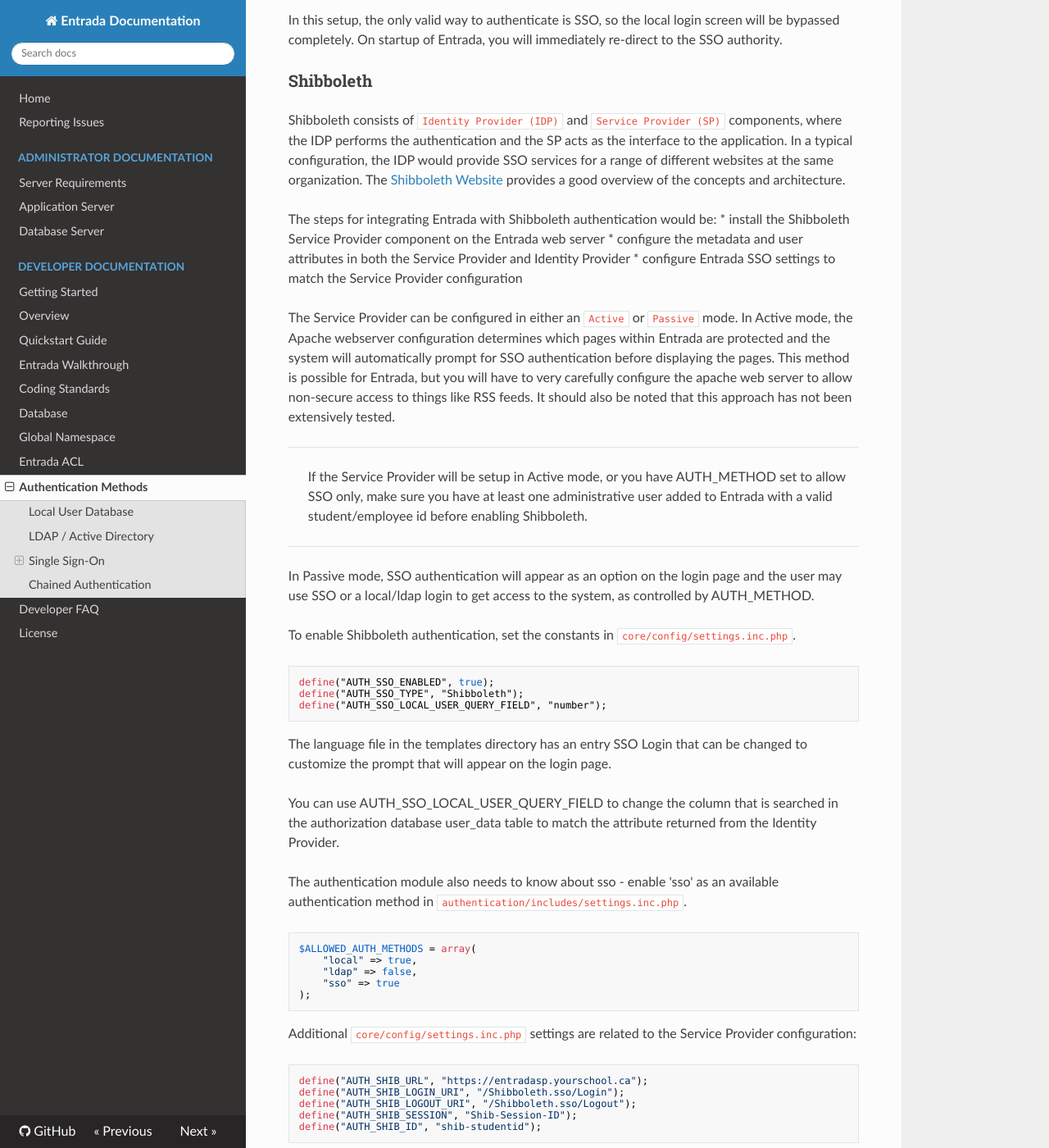
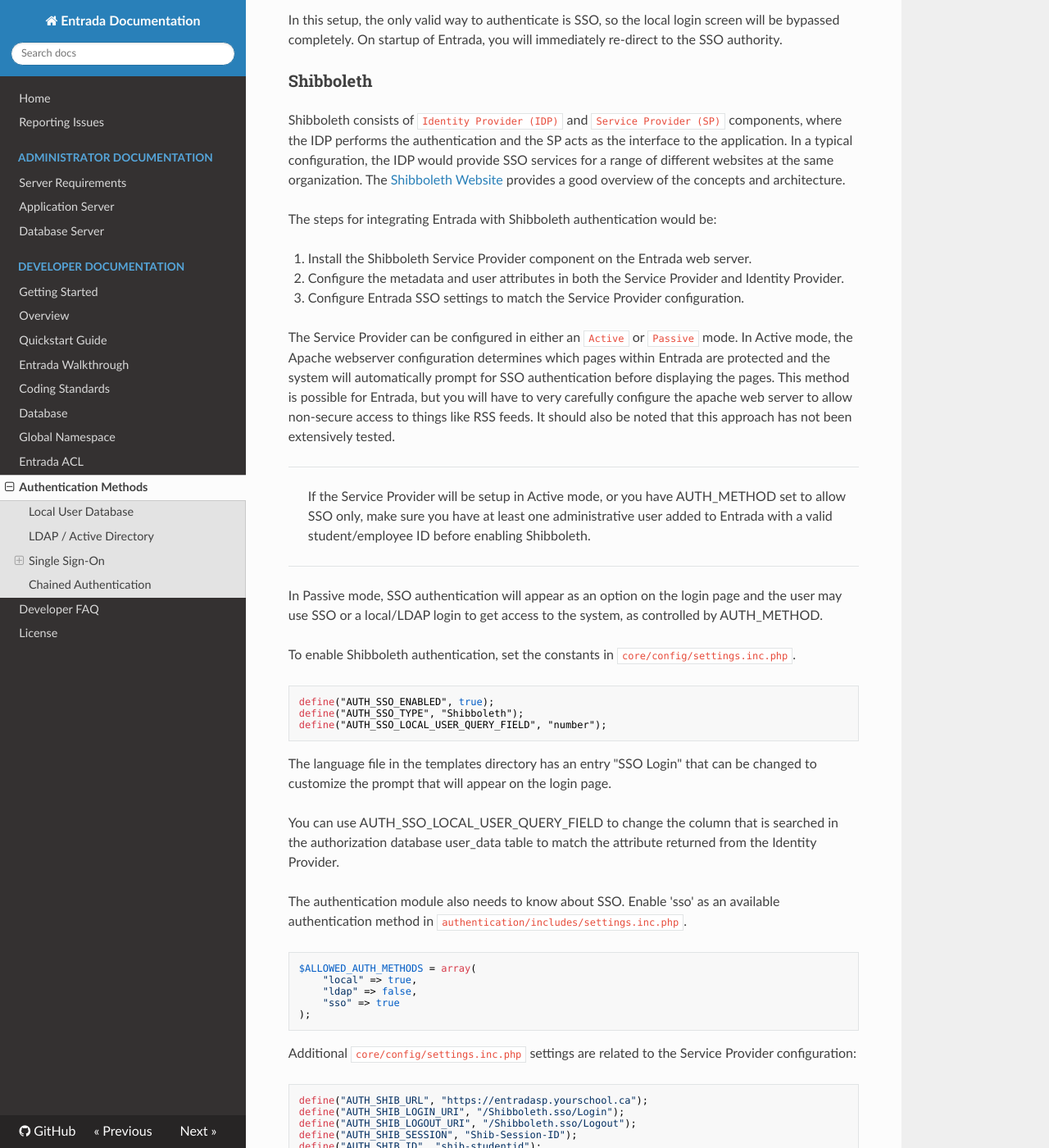
Before and after one commit to pyarmak/entrada-1x-docs, an MkDocs documentation site: the page built from docs/developer/authentication-methods.md, in a window 1280 px wide and 1400 px high, scrolled down 1383 px. Shown: the whole window at 82% size. Built offline with MkDocs 1.6.1, drawn with Linux system fonts in a browser that asks for light colours; nearby versions of some CDN libraries; old or Windows-style settings are respelled for this version of MkDocs; part of the change alters nothing that is shown; some of the changed text lies outside the part shown.

Commit message:
Proofreading edits

```diff
--- a/docs/developer/authentication-methods.md
+++ b/docs/developer/authentication-methods.md
@@ -4,25 +4,25 @@
 
     define("AUTH_METHOD", "local"); // Defined in core/config/settings.inc.php
 
-  * The user visits your Entrada installation and enters their Entrada username and password.
-  * Entrada's `index.php` connects to your authentication server `authentication/authenticate.php`, the authentication server then queries the `entrada_auth.user_data` database table for the username and password combination, then ensures a valid `entrada_auth.user_access` database table record exists.
-  * If a valid record is found authentication was success, otherwise an error is returned.
+  1. The user visits your Entrada installation and enters their Entrada username and password.
+  1. Entrada's `index.php` connects to your authentication server `authentication/authenticate.php`, the authentication server then queries the `entrada_auth.user_data` database table for the username and password combination, then ensures a valid `entrada_auth.user_access` database table record exists.
+  1. If a valid record is found authentication was success, otherwise an error is returned.
 
 ## LDAP / Active Directory
 
     define("AUTH_METHOD", "ldap"); // Defined in core/config/settings.inc.php
 
-  * To use LDAP you must first enable it in `authentication/includes/settings.inc.php`.
-  * Ensure that ldap is present and set to true in the ALLOWED_AUTH_METHODS array.
-  * The user visits your Entrada installation and enters their University username and password.
-  * Entrada `index.php` connects to your authentication server `authentication/autheticate.php`, the authentication server then binds to the LDAP server (`LDAP_HOST` constant), using the privileged account `LDAP_SEARCH_DN`, and `LDAP_SEARCH_DN_PASS` constants configured in `authentication/includes/settings.inc.php`.
-  * After a successful privileged account bind is made to the LDAP server, the authentication server queries the directory to obtain the account information for the University username that the user entered.
-  * Providing a record does exist in the directory, the authentication server then attempts to re-bind to the LDAP server using the generated user_dn, and the University password that the user entered.
+  1. To use LDAP you must first enable it in `authentication/includes/settings.inc.php`.
+  1. Ensure that ldap is present and set to true in the ALLOWED_AUTH_METHODS array.
+  1. The user visits your Entrada installation and enters their University username and password.
+  1. Entrada `index.php` connects to your authentication server `authentication/autheticate.php`, the authentication server then binds to the LDAP server (`LDAP_HOST` constant), using the privileged account `LDAP_SEARCH_DN`, and `LDAP_SEARCH_DN_PASS` constants configured in `authentication/includes/settings.inc.php`.
+  1. After a successful privileged account bind is made to the LDAP server, the authentication server queries the directory to obtain the account information for the University username that the user entered.
+  1. Providing a record does exist in the directory, the authentication server then attempts to re-bind to the LDAP server using the generated user_dn, and the University password that the user entered.
 
         Example User DN: UniUid=mr66,ou=people,dc=queensu,dc=ca
 
-  * Finally if the authentication server was successfully able to bind to the LDAP server with the user_dn and password, it then queries the `entrada_auth.user_data` database tables' number field (by default) for the staff / student number `LDAP_USER_QUERY_FIELD` constant returned by the directory for that account.
-  * If a valid record is found authentication was success, otherwise an error is returned.
+  1. Finally if the authentication server was successfully able to bind to the LDAP server with the user_dn and password, it then queries the `entrada_auth.user_data` database tables' number field (by default) for the staff / student number `LDAP_USER_QUERY_FIELD` constant returned by the directory for that account.
+  1. If a valid record is found authentication was success, otherwise an error is returned.
 
 ## Single Sign-On
 
@@ -38,18 +38,19 @@ In this setup, the only valid way to authenticate is SSO, so the local login scr
 Shibboleth consists of `Identity Provider (IDP)` and `Service Provider (SP)` components, where the IDP performs the authentication and the SP acts as the interface to the application. In a typical configuration, the IDP would provide SSO services for a range of different websites at the same organization. The [Shibboleth Website](https://shibboleth.net/about/basic.html) provides a good overview of the concepts and architecture.
 
 The steps for integrating Entrada with Shibboleth authentication would be:
-* install the Shibboleth Service Provider component on the Entrada web server
-* configure the metadata and user attributes in both the Service Provider and Identity Provider
-* configure Entrada SSO settings to match the Service Provider configuration
+
+1. Install the Shibboleth Service Provider component on the Entrada web server.
+1. Configure the metadata and user attributes in both the Service Provider and Identity Provider.
+1. Configure Entrada SSO settings to match the Service Provider configuration.
 
 The Service Provider can be configured in either an `Active` or `Passive` mode. In Active mode, the Apache webserver configuration determines which pages within Entrada are protected and the system will automatically prompt for SSO authentication before displaying the pages. This method is possible for Entrada, but you will have to very carefully configure the apache web server to allow non-secure access to things like RSS feeds. It should also be noted that this approach has not been extensively tested.
 
 ----
->If the Service Provider will be setup in Active mode, or you have AUTH_METHOD set to allow SSO only, make sure you have at least one administrative user added to Entrada with a valid student/employee id before enabling Shibboleth.
+>If the Service Provider will be setup in Active mode, or you have AUTH_METHOD set to allow SSO only, make sure you have at least one administrative user added to Entrada with a valid student/employee ID before enabling Shibboleth.
 
 ----
 
-In Passive mode, SSO authentication will appear as an option on the login page and the user may use SSO or a local/ldap login to get access to the system, as controlled by AUTH_METHOD.
+In Passive mode, SSO authentication will appear as an option on the login page and the user may use SSO or a local/LDAP login to get access to the system, as controlled by AUTH_METHOD.
 
 To enable Shibboleth authentication, set the constants in `core/config/settings.inc.php`.
 
@@ -57,11 +58,11 @@ To enable Shibboleth authentication, set the constants in `core/config/settings.
     define("AUTH_SSO_TYPE", "Shibboleth");
     define("AUTH_SSO_LOCAL_USER_QUERY_FIELD", "number");
 
-The language file in the templates directory has an entry SSO Login that can be changed to customize the prompt that will appear on the login page.
+The language file in the templates directory has an entry "SSO Login" that can be changed to customize the prompt that will appear on the login page.
 
 You can use AUTH_SSO_LOCAL_USER_QUERY_FIELD to change the column that is searched in the authorization database user_data table to match the attribute returned from the Identity Provider.
 
-The authentication module also needs to know about sso - enable 'sso' as an available authentication method in `authentication/includes/settings.inc.php`.
+The authentication module also needs to know about SSO. Enable 'sso' as an available authentication method in `authentication/includes/settings.inc.php`.
 
     $ALLOWED_AUTH_METHODS = array(
         "local" => true,
@@ -79,9 +80,9 @@ Additional `core/config/settings.inc.php` settings are related to the Service Pr
 
 The Service Provider component is installed on the same web server as the Entrada application, but could be set up on a separate virtual host. Change AUTH_SHIB_URL to point to that host.
 
-The LOGIN and LOGOUT URI's will point to the login and logout targets to use on the SP host. The definitions provided are the default settings for Shibboleth.
+The LOGIN and LOGOUT URIs will point to the login and logout targets to use on the SP host. The definitions provided are the default settings for Shibboleth.
 
-If the Service Provider is using the same virtual host as the Entrada application, you may need to add entries to the root folder's `.htaccess` file to ensure the login and logout URI's are not re-written.
+If the Service Provider is using the same virtual host as the Entrada application, you may need to add entries to the root folder's `.htaccess` file to ensure the login and logout URIs are not re-written.
 
     ...
     RewriteRule ^Shibboleth.sso/* - [L,NC]
@@ -89,7 +90,7 @@ If the Service Provider is using the same virtual host as the Entrada applicatio
     # Default Entrada Rules
     ...
 
-The final two constants refer to the Metadata and User Attributes configured in Shibboleth. If Shibboleth authentication is successful, the Service Provider will set attributes in the $_SERVER environment. AUTH_SHIB_ID refers to the attribute that represents the unique identifier for the Entrada user. This will be matched against a column in the Entrada Authorization Database's `user_data` table, based on the column name contained in AUTH_SSO_LOCAL_USER_QUERY_FIELD. This defaults to the 'number' column. Other good candidate columns might be username or email, depending on what your organization is prepared to return from the Identity Provider.
+The final two constants refer to the Metadata and User Attributes configured in Shibboleth. If Shibboleth authentication is successful, the Service Provider will set attributes in the $_SERVER environment. AUTH_SHIB_ID refers to the attribute that represents the unique identifier for the Entrada user. This will be matched against a column in the Entrada Authorization Database's `user_data` table, based on the column name contained in AUTH_SSO_LOCAL_USER_QUERY_FIELD. This defaults to the "number" column. Other good candidate columns might be username or email, depending on what your organization is prepared to return from the Identity Provider.
 
 After logging into Entrada with Shibboleth, the logout process will invoke the Service Provider's logout end point. What happens then will depend on the configuration of Shibboleth. In most cases this would redirect to a logout page on the Identity Provider, which will terminate all SSO sessions that the user has created - with Entrada and any other services supported by that Identity Provider.
 
@@ -108,7 +109,7 @@ To enable CAS authentication, update the constants in `core/config/settings.inc.
 
 The architecture for CAS is similar to Shibboleth, except that the Service Provider component is handled by the phpCAS library that is included with Entrada.
 
-For CAS, the AUTH_CAS_ID needs to be set to the attribute returned by the CAS server that represents the student/employee id number, and will be matched to the `number` column of the Entrada Authorization database's `user_data` table.
+For CAS, the AUTH_CAS_ID needs to be set to the attribute returned by the CAS server that represents the student/employee ID number, and will be matched to the `number` column of the Entrada Authorization database's `user_data` table.
 
 When CAS is enabled, the Entrada login screen will get a link that allows the user to select CAS authentication, or to login with local or ldap credentials.
 
```
